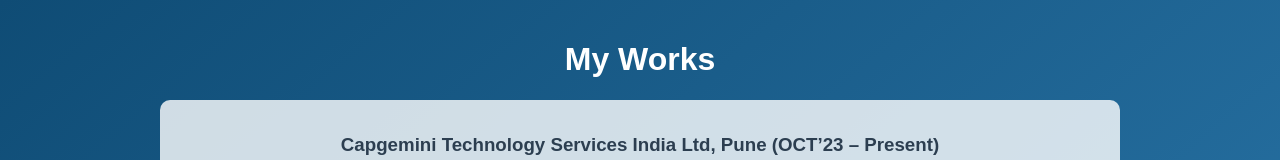
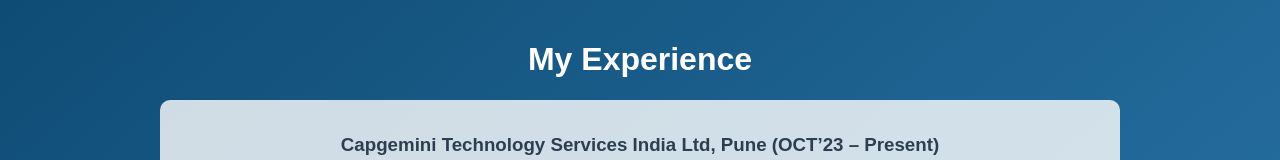
Before and after one commit to venkata-sai-nasina/Portfolio, a plain HTML site: page projects.html in a window 1280 px wide. Shown: the top 160 px of the page. Drawn offline with Linux system fonts and the light colour scheme.

Commit message:
Update projects.html

```diff
--- a/projects.html
+++ b/projects.html
@@ -4,8 +4,7 @@
 <html lang="en">
 <head>
 <meta charset="utf-8"/>
-<title>Maheswara Venkata Sai Nasina</title>
-<title>SAP PP/QM Certified Consultant</title>
+<title>My Works</title>
 <style>
         body { font-family: Arial, sans-serif; margin: 20px; }
         .timeline { margin-top: 20px; }
@@ -142,7 +141,7 @@ body {
 }
 </style></head>
 <body style="background: linear-gradient(to bottom right, #0f4c75, #3282b8);"><div class="container">
-<h1>My Works</h1>
+<h1>My Experience</h1>
 <div class="timeline">
 <div class="timeline-item">
 <h3>Capgemini Technology Services India Ltd, Pune (OCT’23 – Present)</h3>
```
